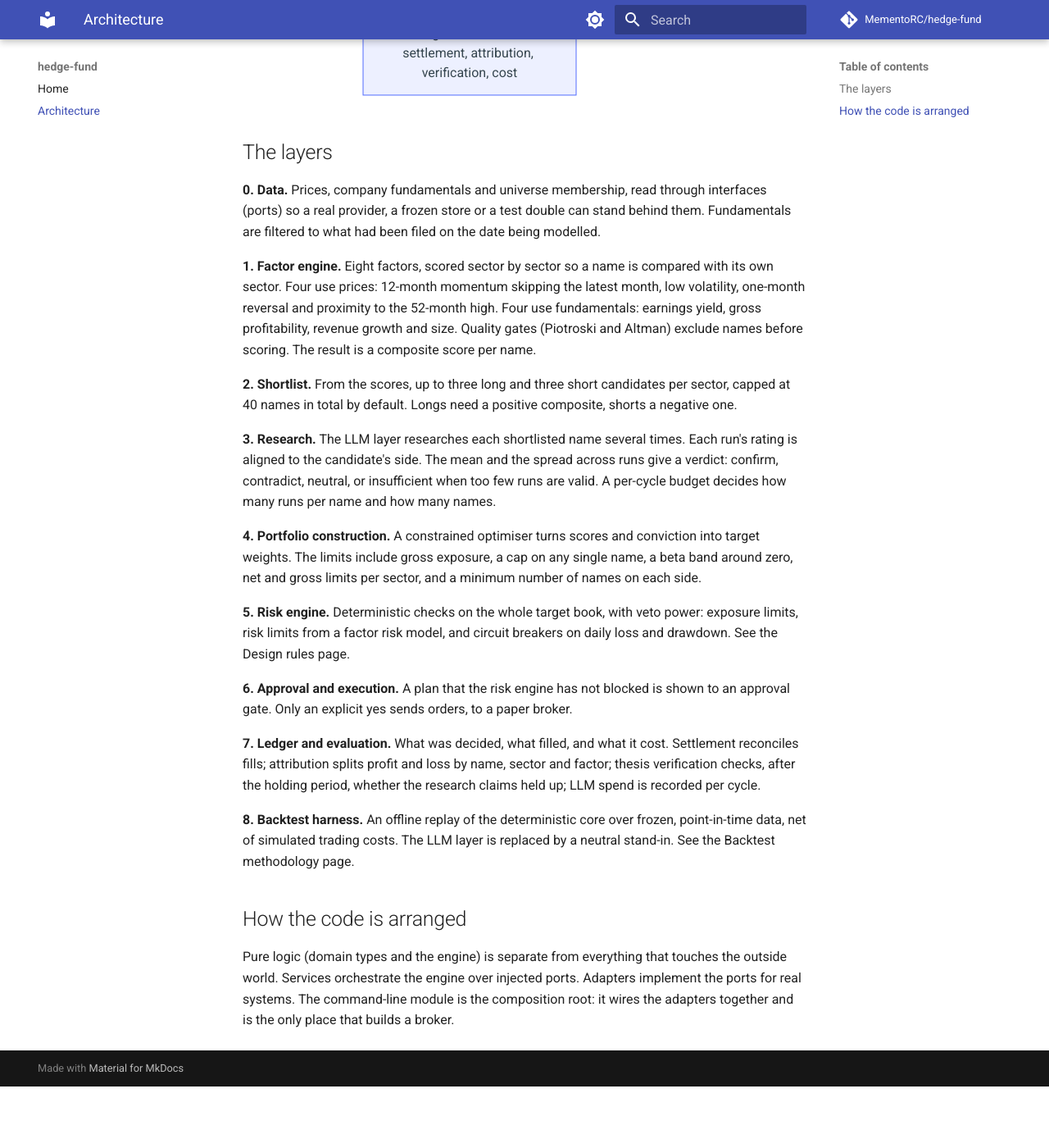
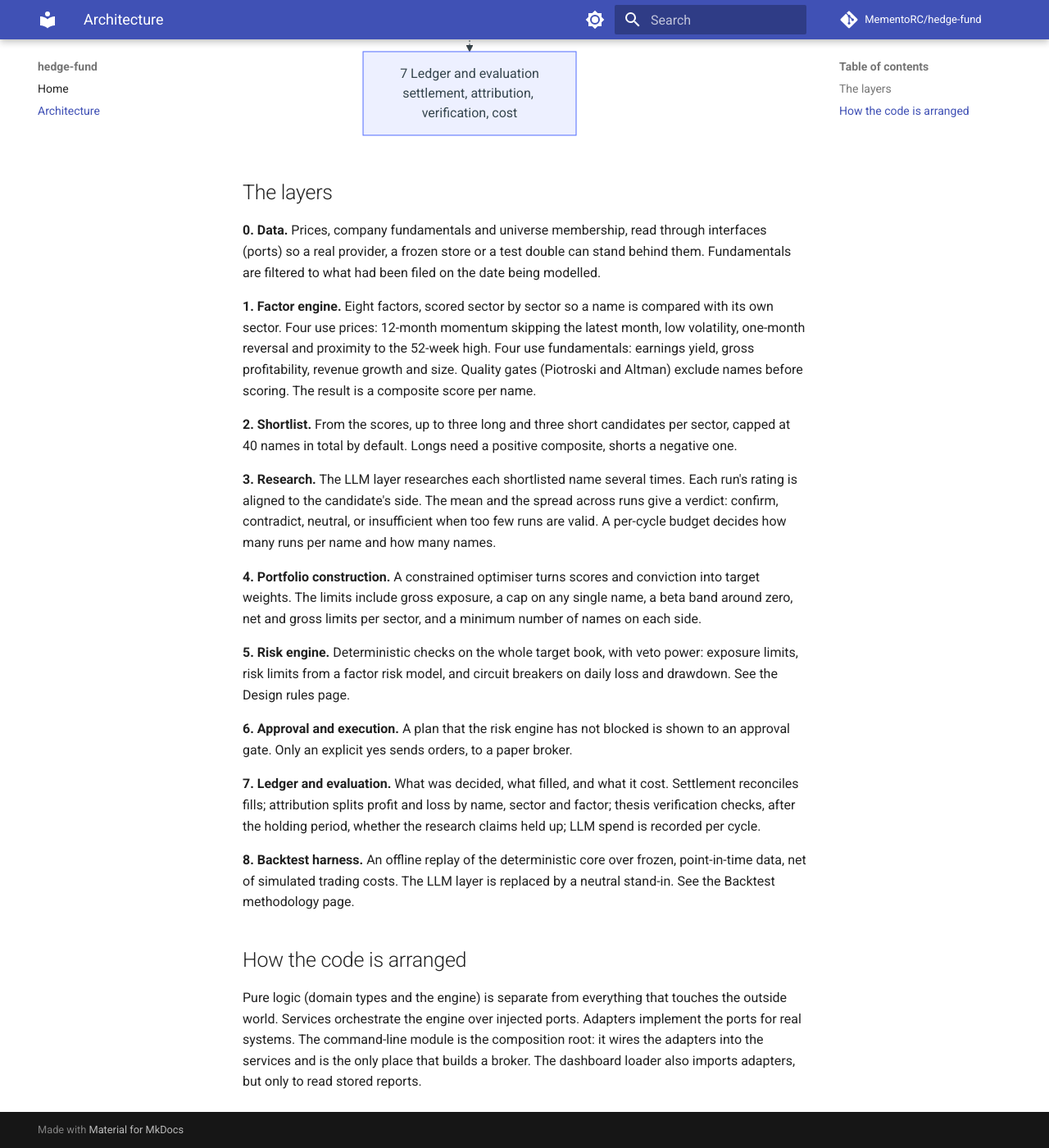
Before and after one commit to MementoRC/hedge-fund, an MkDocs documentation site: the page built from website/docs/architecture.md, in a window 1280 px wide and 1400 px high, scrolled down 1209 px. Shown: the whole window at 82% size. Built offline with MkDocs 1.6.1 and Material for MkDocs 9.7.7, drawn with Linux system fonts in a browser that asks for light colours; comment, search, counter and statistics services are not loaded; before the commit the page ends 2534 px from its top, so only the background shows below that; some of the changed text lies outside the part shown.

Commit message:
docs(site): correct the 52-week high, layer 7 timing and adapter wiring on the architecture page
Co-Authored-By: Claude Opus 5.5 <noreply@anthropic.com>
Claude-Session: https://claude.ai/code/session_01S3U3ZJUBgsGk1PFH6NdCDr

````diff
--- a/website/docs/architecture.md
+++ b/website/docs/architecture.md
@@ -1,6 +1,6 @@
 # Architecture
 
-The system is built in layers, numbered 0 to 8. Layers 0 to 7 run in order inside every cycle; layer 8 replays that cycle over history.
+The system is built in layers, numbered 0 to 8. Layers 0 to 6 run in order inside every cycle, which also records the LLM spend. Layer 7 settles, attributes and verifies afterwards, as separate commands. Layer 8 replays the cycle over history.
 
 ```mermaid
 flowchart TD
@@ -13,7 +13,8 @@ flowchart TD
     L6["6 Approval and execution<br>human gate, paper broker"]
     L7["7 Ledger and evaluation<br>settlement, attribution, verification, cost"]
     L8["8 Backtest harness<br>offline replay"]
-    L0 --> L1 --> L2 --> L3 --> L4 --> L5 --> L6 --> L7
+    L0 --> L1 --> L2 --> L3 --> L4 --> L5 --> L6
+    L6 -. "after the cycle" .-> L7
     L8 -. "replays the cycle on frozen data" .-> L1
 ```
 
@@ -21,7 +22,7 @@ flowchart TD
 
 **0. Data.** Prices, company fundamentals and universe membership, read through interfaces (ports) so a real provider, a frozen store or a test double can stand behind them. Fundamentals are filtered to what had been filed on the date being modelled.
 
-**1. Factor engine.** Eight factors, scored sector by sector so a name is compared with its own sector. Four use prices: 12-month momentum skipping the latest month, low volatility, one-month reversal and proximity to the 52-month high. Four use fundamentals: earnings yield, gross profitability, revenue growth and size. Quality gates (Piotroski and Altman) exclude names before scoring. The result is a composite score per name.
+**1. Factor engine.** Eight factors, scored sector by sector so a name is compared with its own sector. Four use prices: 12-month momentum skipping the latest month, low volatility, one-month reversal and proximity to the 52-week high. Four use fundamentals: earnings yield, gross profitability, revenue growth and size. Quality gates (Piotroski and Altman) exclude names before scoring. The result is a composite score per name.
 
 **2. Shortlist.** From the scores, up to three long and three short candidates per sector, capped at 40 names in total by default. Longs need a positive composite, shorts a negative one.
 
@@ -39,4 +40,4 @@ flowchart TD
 
 ## How the code is arranged
 
-Pure logic (domain types and the engine) is separate from everything that touches the outside world. Services orchestrate the engine over injected ports. Adapters implement the ports for real systems. The command-line module is the composition root: it wires the adapters together and is the only place that builds a broker.
+Pure logic (domain types and the engine) is separate from everything that touches the outside world. Services orchestrate the engine over injected ports. Adapters implement the ports for real systems. The command-line module is the composition root: it wires the adapters into the services and is the only place that builds a broker. The dashboard loader also imports adapters, but only to read stored reports.
````
